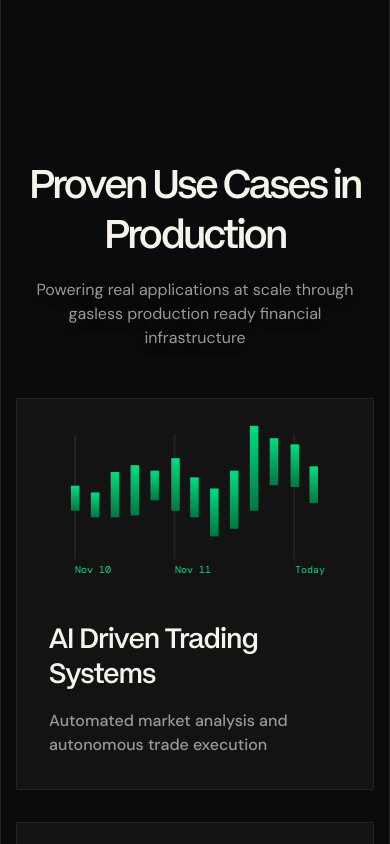
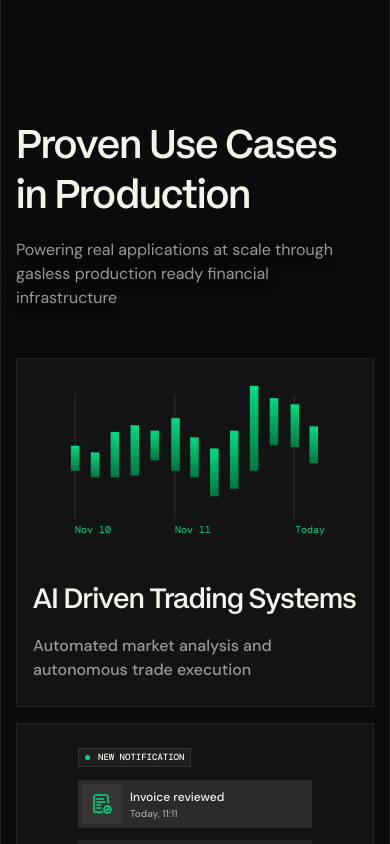
Before and after one commit to PrathameshSujgure-git/BlockPe-LP, a Next.js app: page / in a window 390 px wide. Shown: the part 8200-9044 px from the top of the page. Built offline with nearby package versions, Linux system fonts and the light colour scheme.

Commit message:
fixes/use-case section

```diff
--- a/src/app/components/use-cases.tsx
+++ b/src/app/components/use-cases.tsx
@@ -712,10 +712,10 @@ function UseCaseCard({ title, description, children, index }: UseCaseCardProps)
       transition={{ duration: 0.5, delay: index * 0.15 }}
       className="flex-1 min-w-[280px] bg-[#131314] border border-[#232325] overflow-clip relative"
     >
-      <div className="flex flex-col gap-[40px] pt-[24px] pb-[32px] px-[32px]">
+      <div className="flex flex-col gap-[40px] pt-[24px] pb-[24px] px-[16px] lg:pb-[32px] lg:px-[32px]">
         {children}
         <div className="flex flex-col gap-[16px]">
-          <h3 className="font-['PP_Mori',sans-serif] font-semibold text-[28px] md:text-[32px] text-[#f6f3ea] tracking-[-0.64px] leading-[1.25]">
+          <h3 className="font-['PP_Mori',sans-serif] font-semibold text-[28px] md:text-[32px] text-[#f6f3ea] tracking-[-0.56px] leading-[1.25]">
             {title}
           </h3>
           <p className="font-['DM_Sans',sans-serif] font-medium text-[16px] text-[#9b9994] leading-[1.5]">
@@ -729,7 +729,7 @@ function UseCaseCard({ title, description, children, index }: UseCaseCardProps)
 
 export function UseCases() {
   return (
-    <section id="use-cases" className="py-[120px]">
+    <section id="use-cases" className="py-[80px] lg:py-[120px]">
       <div className="max-w-[390px] lg:max-w-[1200px] mx-auto px-4 lg:px-[52px] flex flex-col items-center gap-[48px]">
         {/* Title */}
         <motion.div
@@ -737,13 +737,13 @@ export function UseCases() {
           whileInView={{ opacity: 1, y: 0 }}
           viewport={{ once: true }}
           transition={{ duration: 0.6 }}
-          className="flex flex-col gap-[16px] items-center text-center"
+          className="flex flex-col gap-[16px] items-start text-left lg:items-center lg:text-center"
         >
-          <h2 className="font-['PP_Mori',sans-serif] font-semibold text-[40px] md:text-[56px] text-[#f6f3ea] tracking-[-2.24px] leading-[1.25] max-w-[483px]">
+          <h2 className="font-['PP_Mori',sans-serif] font-semibold text-[40px] md:text-[56px] text-[#f6f3ea] tracking-[-0.8px] md:tracking-[-2.24px] leading-[1.25] lg:max-w-[483px]">
             Proven Use Cases in Production
           </h2>
           <p
-            className="font-['DM_Sans',sans-serif] font-normal text-[16px] text-[#9b9994] leading-[1.5] max-w-[398px]"
+            className="font-['DM_Sans',sans-serif] font-normal text-[16px] text-[#9b9994] leading-[1.5] lg:max-w-[398px]"
             style={{ textShadow: "0px 4px 8px rgba(0,0,0,0.6)" }}
           >
             Powering real applications at scale through gasless production ready financial infrastructure
@@ -751,7 +751,7 @@ export function UseCases() {
         </motion.div>
 
         {/* Cards */}
-        <div className="flex flex-col lg:flex-row gap-[32px] w-full">
+        <div className="flex flex-col lg:flex-row gap-[16px] lg:gap-[32px] w-full">
           <UseCaseCard
             title="AI Driven Trading Systems"
             description="Automated market analysis and autonomous trade execution"
```
